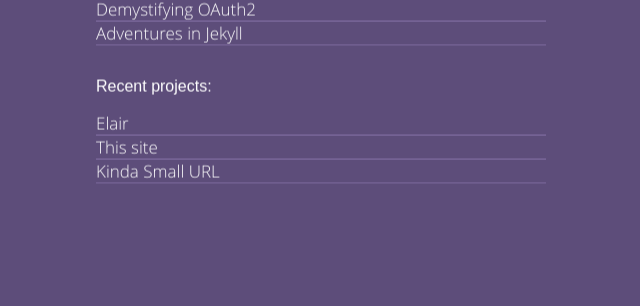
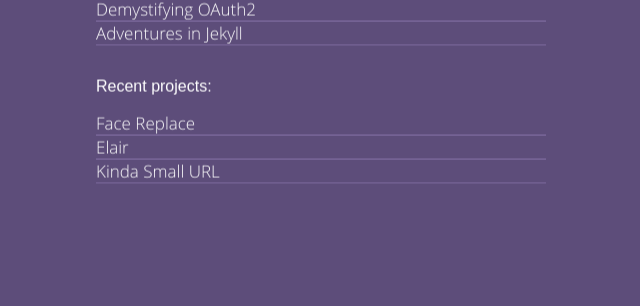
Before and after one commit to mattmatters/personal_site, a Jekyll site: the page built from index.html, in a window 1280 px wide. Shown: the part 517-823 px from the top of the page, without its empty margins (319-959 px from the left). Built offline with Jekyll 4.4.1, drawn with Linux system fonts in a browser that asks for light colours.

Commit message:
Add face_replace to projects

```diff
--- a/_config.yml
+++ b/_config.yml
@@ -39,10 +39,10 @@ links:
     url: /about
 # projects in header index
 projects:
+  - name: Face Replace
+    url: https://github.com/mattmatters/face_replace
   - name: Elair
     url: https://github.com/mattmatters/elair
-  - name: This site
-    url: https://github.com/mattmatters/mattmatters.github.io
   - name: Kinda Small URL
     url: http://www.kindasmallurl.fun
 
```
